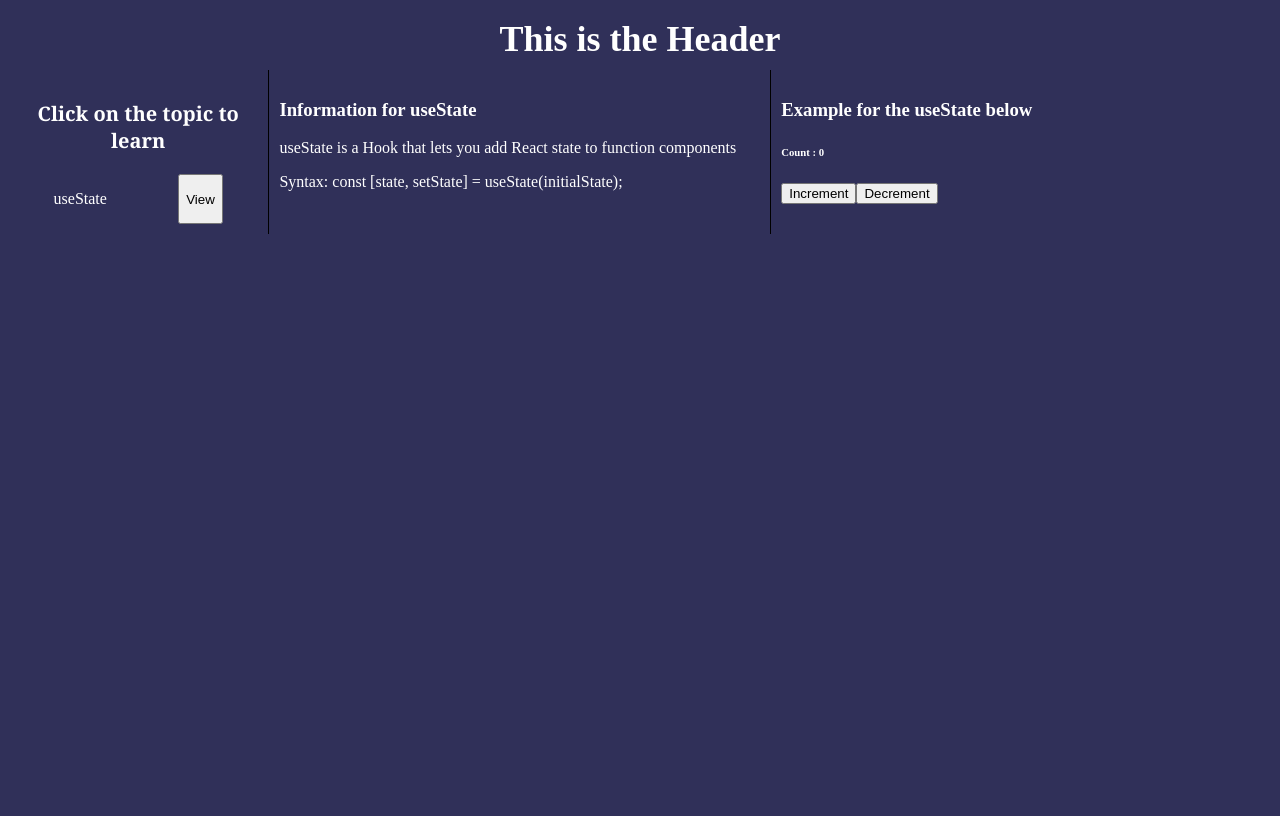
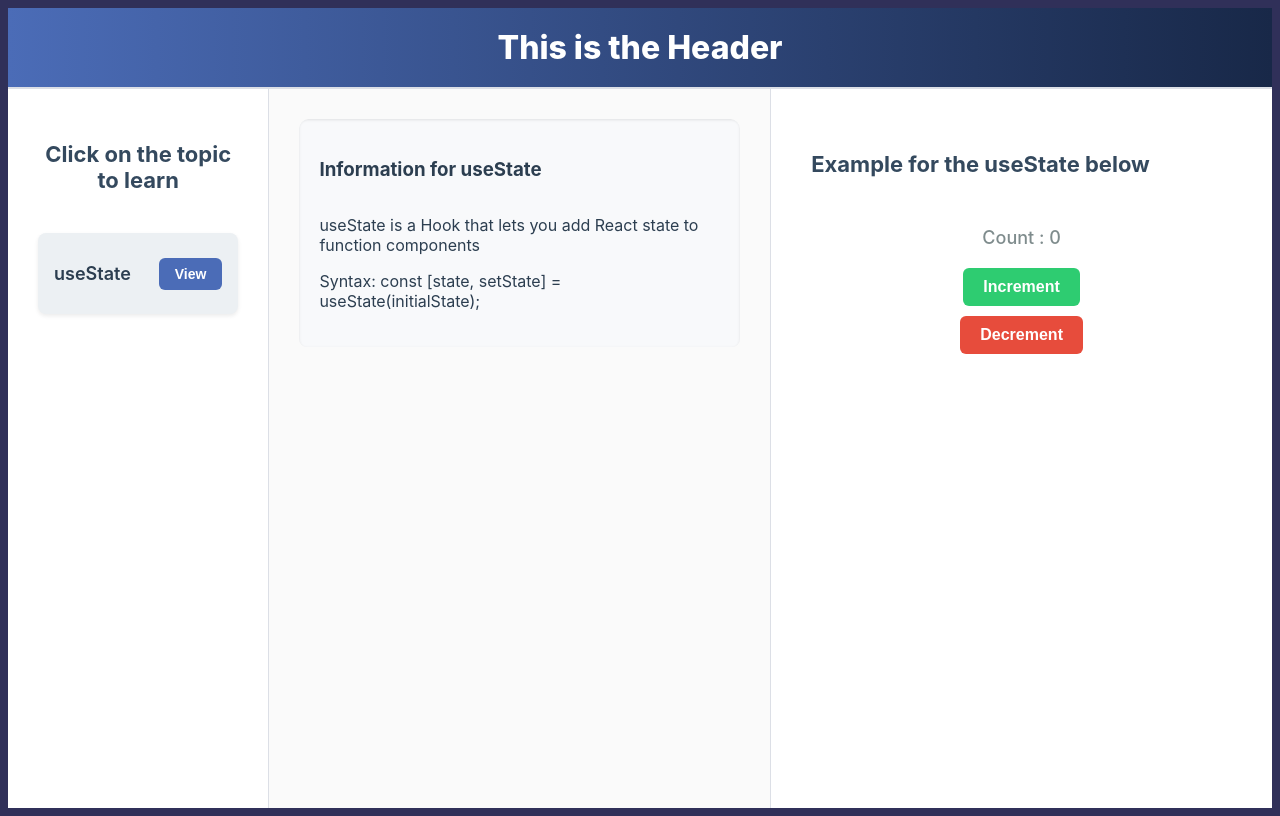
Before and after one commit to Shantanoo-Chandorkar/learn-react-project, a React (Vite) app: page / in a window 1280 px wide. Both pictures are taken after a click on the button "View". Built offline with nearby package versions, Linux system fonts and the light colour scheme.

Commit message:
Added styles to the project to make the layout look pleasant

```diff
--- a/src/App.css
+++ b/src/App.css
@@ -1,33 +1,69 @@
+/* App.css */
+
+/* Outer container */
 .learn-react-project-outer-container {
   display: flex;
   flex-direction: column;
-  height: 100vh;
+  min-height: 100vh;
+  background-color: #f5f7fa; /* Light elegant background */
+  font-family: 'Inter', 'Helvetica Neue', Helvetica, Arial, sans-serif;
+  color: #2c3e50; /* Dark soft text color */
 }
 
-.learn-react-project-outer-container .learn-react-project-topic-container {
-  display: flex;
+/* Header */
+.learn-react-project-header {
+  font-size: 32px;
+  font-weight: 800;
+  text-align: center;
+  padding: 20px;
+  background: linear-gradient(90deg, #4b6cb7 0%, #182848 100%); /* Soft blue gradient */
+  color: #ffffff;
+  border-bottom: 2px solid #dcdfe6;
 }
 
-.learn-react-project-topic-container .learn-react-project-left-section-outer-container {
+/* Topic container holding three sections */
+.learn-react-project-topic-container {
+  display: flex;
   flex: 1;
-  border-right: 1px solid black;
-  padding: 10px;
+  overflow: hidden;
 }
 
-.learn-react-project-topic-container .learn-react-project-middle-section-outer-container {
-  flex: 2;
-  border-right: 1px solid black;
-  padding: 10px;
+/* Left section */
+.learn-react-project-left-section-outer-container {
+  flex: 1;
+  background-color: #ffffff;
+  border-right: 1px solid #dcdfe6;
+  padding: 20px;
+  overflow-y: auto;
 }
 
-.learn-react-project-topic-container .learn-react-project-right-section-outer-container {
+/* Middle section */
+.learn-react-project-middle-section-outer-container {
   flex: 2;
-  padding: 10px;
+  background-color: #fafafa;
+  border-right: 1px solid #dcdfe6;
+  padding: 30px;
+  overflow-y: auto;
 }
 
-.learn-react-project-header {
-  font-size: 36px;
-  font-weight: 700;
-  text-align: center;
-  margin: 10px 0px;
+/* Right section */
+.learn-react-project-right-section-outer-container {
+  flex: 2;
+  background-color: #ffffff;
+  padding: 30px;
+  overflow-y: auto;
 }
+
+/* Add some scrollbars when needed */
+.learn-react-project-left-section-outer-container::-webkit-scrollbar,
+.learn-react-project-middle-section-outer-container::-webkit-scrollbar,
+.learn-react-project-right-section-outer-container::-webkit-scrollbar {
+  width: 8px;
+}
+
+.learn-react-project-left-section-outer-container::-webkit-scrollbar-thumb,
+.learn-react-project-middle-section-outer-container::-webkit-scrollbar-thumb,
+.learn-react-project-right-section-outer-container::-webkit-scrollbar-thumb {
+  background-color: #c1c8d0;
+  border-radius: 4px;
+}
--- a/src/Hooks/UseStateComponent/UseStateComponentExample.jsx
+++ b/src/Hooks/UseStateComponent/UseStateComponentExample.jsx
@@ -1,4 +1,5 @@
 import { useState } from "react";
+import "./style.css"
 
 const UseStateComponentExample = () => {
   const [count, setCount] = useState(0);
--- /dev/null
+++ b/src/Hooks/UseStateComponent/style.css
@@ -0,0 +1,52 @@
+/* style.css */
+
+/* Outer container for the counter example */
+.use-state-component-outer-container {
+  display: flex;
+  flex-direction: column;
+  align-items: center;
+  justify-content: center;
+  background-color: #ffffff;
+  /* border-radius: 10px; */
+}
+
+/* Count text */
+.use-state-component-outer-container h6 {
+  font-size: 24px;
+  font-weight: 600;
+  color: #2c3e50;
+  margin: 20px 0px;
+}
+
+/* Shared button styles */
+.use-state-component-increment-button,
+.use-state-component-decrement-button {
+  padding: 10px 20px;
+  font-size: 16px;
+  font-weight: 600;
+  border: none;
+  border-radius: 6px;
+  cursor: pointer;
+  transition: all 0.3s ease;
+}
+
+/* Increment Button */
+.use-state-component-increment-button {
+  background-color: #2ecc71;
+  color: #ffffff;
+  margin-bottom: 10px;
+}
+
+.use-state-component-increment-button:hover {
+  background-color: #27ae60;
+}
+
+/* Decrement Button */
+.use-state-component-decrement-button {
+  background-color: #e74c3c;
+  color: #ffffff;
+}
+
+.use-state-component-decrement-button:hover {
+  background-color: #c0392b;
+}
--- a/src/RenderTopicDetails/RenderTopicDetails.jsx
+++ b/src/RenderTopicDetails/RenderTopicDetails.jsx
@@ -1,5 +1,6 @@
 import { useState } from "react";
 import RenderTopicInformation from "../RenderTopicInformation/RenderTopicInformation";
+import "./style.css";
 
 const RenderTopicDetails = ({ type, topic }) => {
 
--- /dev/null
+++ b/src/RenderTopicDetails/style.css
@@ -0,0 +1,12 @@
+/* style.css */
+
+/* For the information details panel */
+.render-topic-details-outer-container {
+  display: flex;
+  flex-direction: column;
+  background-color: #f8f9fb;
+  padding: 20px;
+  border-radius: 8px;
+  box-shadow: inset 0 1px 3px rgba(0,0,0,0.1);
+  gap: 15px;
+}
--- a/src/RenderTopicExamplePanel/RenderTopicExamplePanel.jsx
+++ b/src/RenderTopicExamplePanel/RenderTopicExamplePanel.jsx
@@ -1,4 +1,5 @@
 import RenderTopicDetails from "../RenderTopicDetails/RenderTopicDetails";
+import "./style.css"
 
 const RenderTopicExamplePanel = ({ topic }) => {
   if (!topic) {
--- /dev/null
+++ b/src/RenderTopicExamplePanel/style.css
@@ -0,0 +1,28 @@
+/* style.css */
+
+/* Outer container for the example panel */
+.render-topic-example-outer-container {
+  display: flex;
+  flex-direction: column;
+  background-color: #ffffff;
+  padding: 10px;
+  border-radius: 10px;
+  height: 100%;
+  overflow-y: auto;
+}
+
+/* Heading inside the example panel */
+.render-topic-example-outer-container h3 {
+  font-size: 22px;
+  font-weight: 700;
+  color: #34495e;
+  margin-bottom: 20px;
+}
+
+/* Message when no topic is selected */
+.render-topic-example-outer-container h6 {
+  font-size: 18px;
+  font-weight: 500;
+  color: #7f8c8d;
+  text-align: center;
+}
--- a/src/RenderTopicInformationPanel/RenderTopicInformationPanel.jsx
+++ b/src/RenderTopicInformationPanel/RenderTopicInformationPanel.jsx
@@ -1,5 +1,6 @@
 import { useState } from "react";
 import RenderTopicDetails from "../RenderTopicDetails/RenderTopicDetails";
+import "./style.css";
 
 const RenderTopicInformationPanel = ({ topic }) => {
 
--- /dev/null
+++ b/src/RenderTopicInformationPanel/style.css
@@ -0,0 +1,19 @@
+/* style.css */
+
+/* Outer container for the middle info panel */
+.render-topic-information-outer-container {
+  display: flex;
+  flex-direction: column;
+  border-radius: 10px;
+  height: 100%;
+  overflow-y: auto;
+}
+
+/* Message when no topic is selected */
+.render-topic-information-outer-container h6 {
+  font-size: 18px;
+  font-weight: 500;
+  color: #7f8c8d;
+  text-align: center;
+  margin-top: 50px;
+}
--- a/src/RenderTopicListPanel/style.css
+++ b/src/RenderTopicListPanel/style.css
@@ -1,18 +1,63 @@
+/* style.css */
+
+/* Outer container */
 .render-topic-list-outer-container {
   display: flex;
   flex-direction: column;
-  column-gap: 10px;
+  gap: 20px; /* More space between list items */
+  padding: 10px;
 }
 
+/* Heading */
 .render-topic-list-outer-container h3 {
-  font-family: Georgia, 'Times New Roman', Times, serif;
-  font-size: 20px;
-  font-weight: 600;
+  font-family: 'Inter', 'Helvetica Neue', Helvetica, Arial, sans-serif;
+  font-size: 22px;
+  font-weight: 700;
   text-align: center;
+  color: #34495e;
+  margin-bottom: 20px;
 }
 
+/* Each topic row */
 .render-topic-list-single-topic-container {
   display: flex;
-  flex-direction: row;
-  justify-content: space-around;
+  justify-content: space-between;
+  align-items: center;
+  background: #ecf0f3;
+  padding: 12px 16px;
+  border-radius: 8px;
+  box-shadow: 0 2px 4px rgba(0,0,0,0.08);
+  transition: background 0.3s ease, transform 0.2s ease;
+  cursor: pointer;
 }
+
+/* On hover, make it pop slightly */
+.render-topic-list-single-topic-container:hover {
+  background: #e1e7ec;
+  transform: translateY(-2px);
+}
+
+/* Topic title */
+.render-topic-list-title {
+  font-size: 18px;
+  font-weight: 600;
+  color: #2c3e50;
+}
+
+/* View button */
+.render-topic-list-view-button {
+  background-color: #4b6cb7;
+  color: white;
+  border: none;
+  padding: 8px 16px;
+  border-radius: 6px;
+  font-size: 14px;
+  font-weight: 600;
+  cursor: pointer;
+  transition: background-color 0.3s ease;
+}
+
+/* Button hover effect */
+.render-topic-list-view-button:hover {
+  background-color: #3a539b;
+}
```
